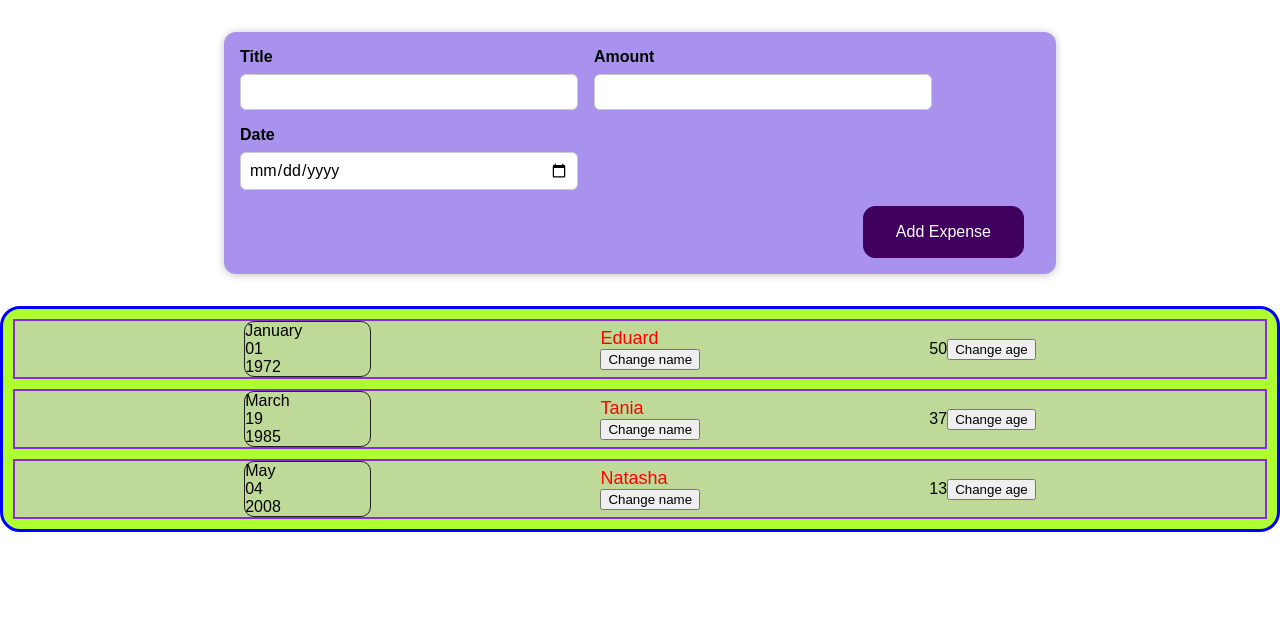
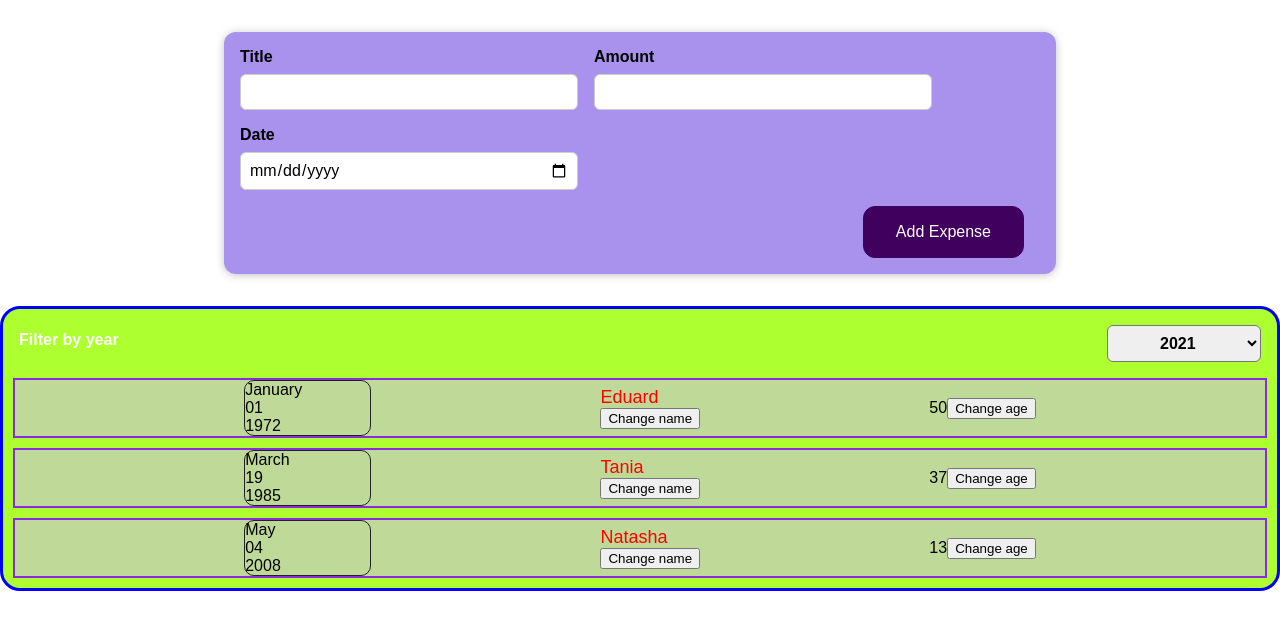
Before and after one commit to SivtsovaT/list, a React (Create React App) app: page / in a window 1280 px wide. Shown: the top 630 px of the page. Built offline with nearby package versions, Linux system fonts and the light colour scheme.

Commit message:
Created new project list:
- added an ability for adding new person and seeing into console

```diff
--- /dev/null
+++ b/src/components/filters/PersonFilter.css
@@ -0,0 +1,24 @@
+.expenses-filter {
+    color: white;
+    padding: 0 1rem;
+}
+
+.expenses-filter__control {
+    display: flex;
+    width: 100%;
+    align-items: center;
+    justify-content: space-between;
+    margin: 1rem 0;
+}
+
+.expenses-filter label {
+    font-weight: bold;
+    margin-bottom: 0.5rem;
+}
+
+.expenses-filter select {
+    font: inherit;
+    padding: 0.5rem 3rem;
+    font-weight: bold;
+    border-radius: 6px;
+}
--- /dev/null
+++ b/src/components/filters/PersonFilter.js
@@ -0,0 +1,25 @@
+import React from "react";
+import './PersonFilter.css';
+
+const PersonFilter = (props) => {
+    const dropDownChangeHandler = (event) => {
+        props.onChangeFilter(event.target.value);
+    }
+
+
+    return (
+        <div className='expenses-filter'>
+            <div className='expenses-filter__control'>
+                <label>Filter by year</label>
+                <select value={props.selected} onChange={dropDownChangeHandler}>
+                    <option value='2022'>2022</option>
+                    <option value='2021'>2021</option>
+                    <option value='2020'>2020</option>
+                    <option value='2019'>2019</option>
+                </select>
+            </div>
+        </div>
+    );
+}
+
+export default PersonFilter;
--- a/src/components/person-list/person-list-item/PersonItem.js
+++ b/src/components/person-list/person-list-item/PersonItem.js
@@ -1,11 +1,19 @@
-import React from "react";
+import React, { useState } from "react";
 import '../person-list-item/PersonItem.css';
 import Person from "../person";
 import Cards from "../cards/cards";
+import PersonFilter from "../../filters/PersonFilter";
 
 const PersonItem = (props) => {
+    const [filteredYear, setFilteredYear] = useState('2021');
+    const filterChangeHandler = (selectedYear) => {
+        setFilteredYear(selectedYear);
+        console.log(selectedYear);
+    }
+
     return (
         <Cards className="list">
+            <PersonFilter selected={filteredYear} onChangeFilter={filterChangeHandler}/>
             <Person date={props.items[0].date} name={props.items[0].name} age={props.items[0].age}></Person>
             <Person date={props.items[1].date} name={props.items[1].name} age={props.items[1].age}></Person>
             <Person date={props.items[2].date} name={props.items[2].name} age={props.items[2].age}></Person>
```
